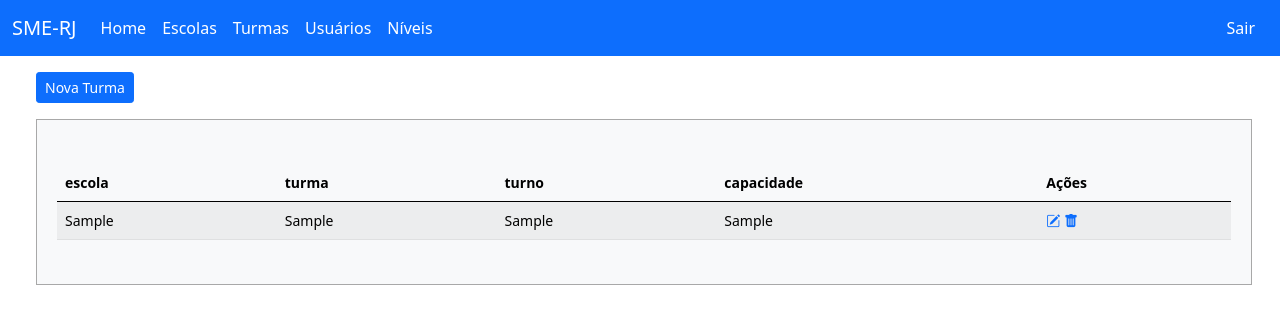
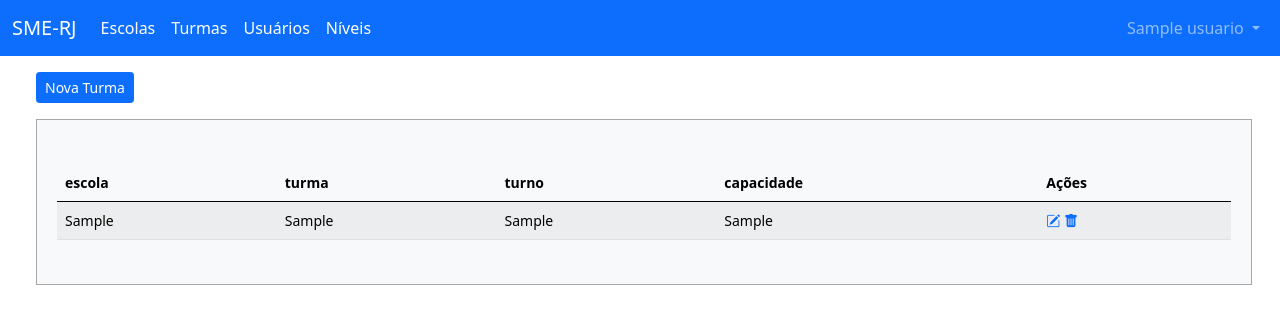
Before and after one commit to gspgaby/Gerenciamento-Escolas, a PHP site: page /gerenciamentoEscolar/painel-adm/index.php?pag=turmas in a window 1280 px wide. Shown: the top 324 px of the page. Run offline with PHP 8.4, Linux system fonts and the light colour scheme; the visitor is signed in with stand-in values (Sample User, id 1); tables that the repository leaves empty or names only in its code hold one stand-in row (values such as "Sample post"); data that the repository does not hold is empty; a stand-in replaces the project's code that opens the database connection; some libraries are stand-ins or nearby versions.

Commit message:
finalização

```diff
--- a/css/style.css
+++ b/css/style.css
@@ -8,3 +8,7 @@
 .tabela a{
 	text-decoration: none;
 }
+
+.container{
+	text-align: center;
+}
--- a/painel-adm/index.php
+++ b/painel-adm/index.php
@@ -13,11 +13,10 @@ $senha_usuario = @$res[0]['senha'];
 $nivel_usuario = @$res[0]['nivel'];
 
 //MENUS DO PAINEL
-$menu1 = 'home';
-$menu2 = 'escolas';
-$menu3 = 'turmas';
-$menu4 = 'usuarios';
-$menu5 = 'niveis';
+$menu1 = 'escolas';
+$menu2 = 'turmas';
+$menu3 = 'usuarios';
+$menu4 = 'niveis';
 
 
 if(@$_GET['pag'] == ""){
@@ -53,24 +52,31 @@ if(@$_GET['pag'] == ""){
 			<div class="collapse navbar-collapse" id="navbarSupportedContent">
 				<ul class="navbar-nav me-auto mb-2 mb-lg-0">
 					<li class="nav-item">
-						<a class="nav-link active" aria-current="page" href="index.php?pag=<?php echo $menu1 ?>">Home</a>
+						<a class="nav-link active" aria-current="page" href="index.php?pag=<?php echo $menu1 ?>">Escolas</a>
 					</li>
 					<li class="nav-item">
-						<a class="nav-link active" aria-current="page" href="index.php?pag=<?php echo $menu2 ?>">Escolas</a>
+						<a class="nav-link active" aria-current="page" href="index.php?pag=<?php echo $menu2 ?>">Turmas</a>
 					</li>
 					<li class="nav-item">
-						<a class="nav-link active" aria-current="page" href="index.php?pag=<?php echo $menu3 ?>">Turmas</a>
+						<a class="nav-link active" aria-current="page" href="index.php?pag=<?php echo $menu3 ?>">Usuários</a>
 					</li>
 					<li class="nav-item">
-						<a class="nav-link active" aria-current="page" href="index.php?pag=<?php echo $menu4 ?>">Usuários</a>
-					</li>
-					<li class="nav-item">
-						<a class="nav-link active" aria-current="page" href="index.php?pag=<?php echo $menu5 ?>">Níveis</a>
+						<a class="nav-link active" aria-current="page" href="index.php?pag=<?php echo $menu4 ?>">Níveis</a>
 					</li>
 				</ul>
-				<div class="d-flex mr-4">
-          <a class="btn btn-primary" href="../logout.php">Sair</a>
-				</div>
+				<ul class="navbar-nav">
+						<li class="nav-item dropdown">
+							<a class="nav-link dropdown-toggle" href="#" id="navbarDropdown" role="button" data-bs-toggle="dropdown" aria-expanded="false">
+								<?php echo @$nome_usuario; ?>
+							</a>
+							<ul class="dropdown-menu" aria-labelledby="navbarDropdown">
+								<li><a class="dropdown-item" href="#" data-bs-toggle="modal" data-bs-target="#modalPerfil">Editar Dados</a></li>
+
+								<li><hr class="dropdown-divider"></li>
+								<li><a class="dropdown-item" href="../logout.php">Sair</a></li>
+							</ul>
+						</li>
+					</ul>
 			</div>
 		</div>
 	</nav>
```
Also changed, not shown: README.MD (added), painel-adm/home.php (deleted).
